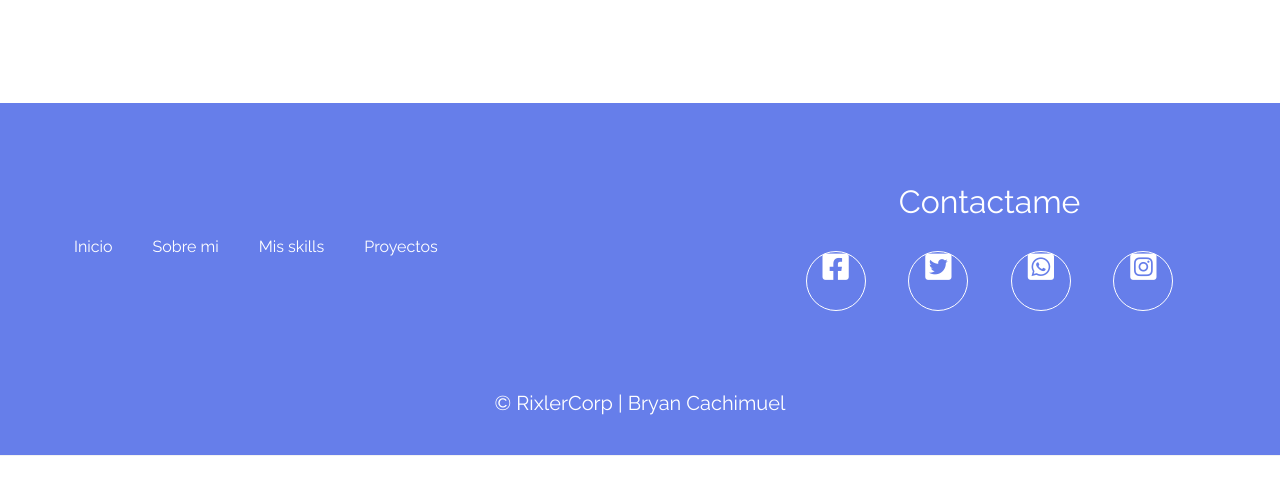
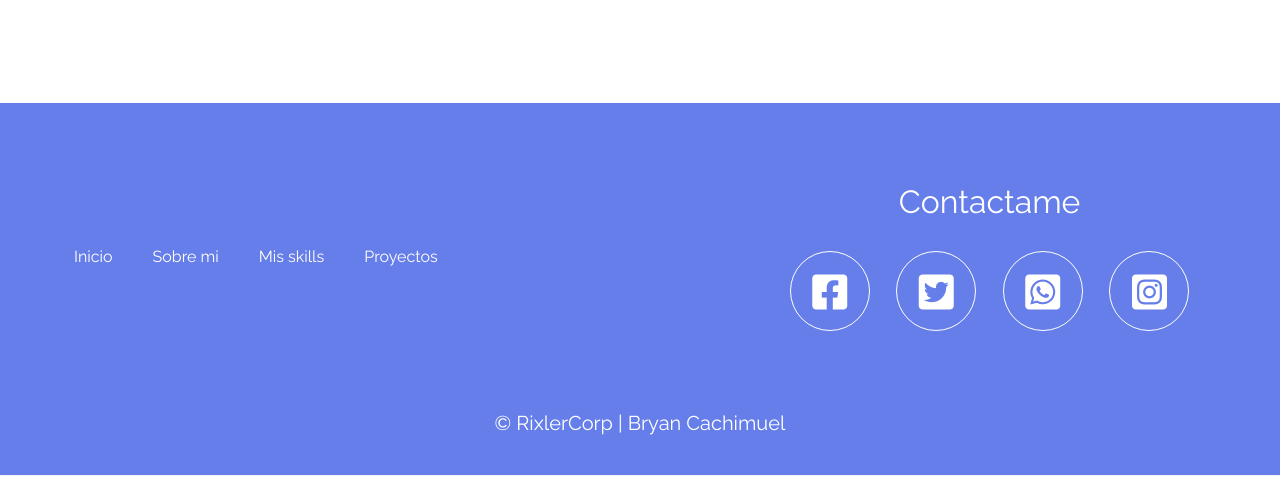
Before and after one commit to BryanCachimuel/Sistema_Libros_PHP, a PHP site: page / in a window 1280 px wide. Shown: the part 3493-3977 px from the top of the page. Before the commit the page ends 3949 px from the top, so only its background shows below. Run offline with PHP 8.4, Linux system fonts and the light colour scheme; data that the repository does not hold is empty.

Commit message:
añadiendo estilos para los iconos de redes sociales

```diff
--- a/css/estilos.css
+++ b/css/estilos.css
@@ -351,8 +351,8 @@ html{
 
 .footer__container-icons{
     display: inline-block;
-    width: 60px;
-    height: 60px;
+    width: 80px;
+    height: 80px;
     color: #fff;
     text-align: center;
     border: 1px solid #fff;
@@ -361,12 +361,13 @@ html{
 
 .footer__icon{
     color: inherit;
-    font-size: 30px;
+    font-size: 40px;
     text-decoration: none;
 }
 
-.fa.footer__icon{
-    line-height: 60px;
+
+.fab.footer__icon{
+    line-height: 80px;
 }
 
 .line h2{
```
